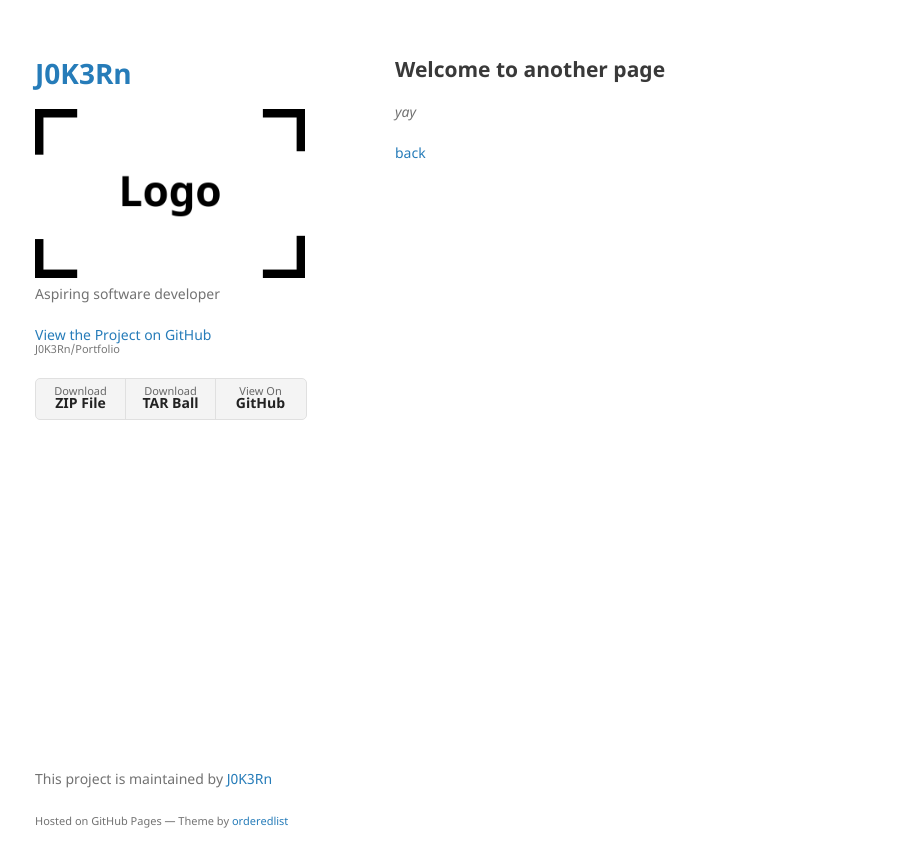
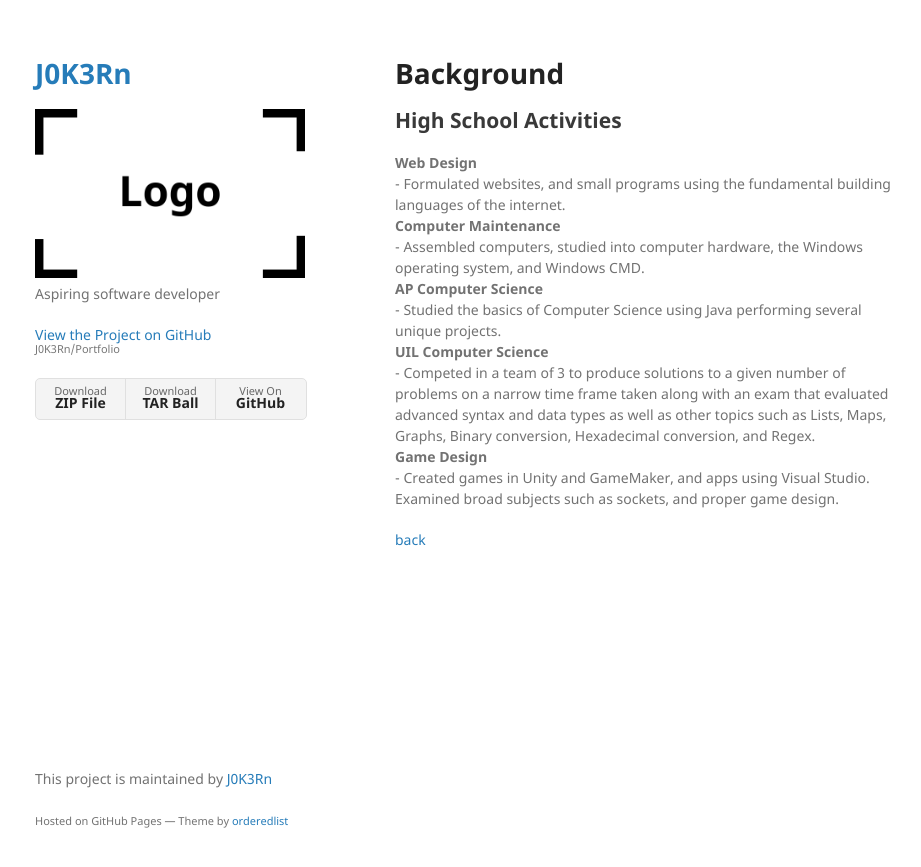
Before and after one commit to J0K3Rn/Portfolio, a Jekyll site: the page built from another-page.md, in a window 1280 px wide. Shown: the top 867 px of the page, without its empty margins (175-1096 px from the left). Built offline with Jekyll 4.4.1, drawn with Linux system fonts in a browser that asks for light colours; our own code applies the rules of GitHub Pages for plain Markdown files.

Commit message:
Updating project list and adding new page

```diff
--- a/another-page.md
+++ b/another-page.md
@@ -2,8 +2,21 @@
 layout: default
 ---
 
-## Welcome to another page
+# Background
 
-_yay_
+## High School Activities
+
+<p>
+<b>Web Design</b><br>
+- Formulated websites, and small programs using the fundamental building languages of the internet.<br>
+<b>Computer Maintenance</b><br>
+- Assembled computers, studied into computer hardware, the Windows operating system, and Windows CMD.<br>
+<b>AP Computer Science</b><br>
+- Studied the basics of Computer Science using Java performing several unique projects.<br>
+<b>UIL Computer Science</b><br>
+- Competed in a team of 3 to produce solutions to a given number of problems on a narrow time frame taken along with an exam that evaluated advanced syntax and data types as well as other topics such as Lists, Maps, Graphs, Binary conversion, Hexadecimal conversion, and Regex.<br>
+<b>Game Design</b><br>
+- Created games in Unity and GameMaker, and apps using Visual Studio. Examined broad subjects such as sockets, and proper game design.<br>
+</p>
 
 [back](./)
```
Also changed, not shown: index.md (+2 -2 lines).
